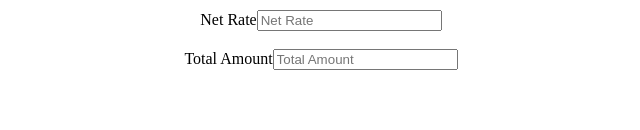
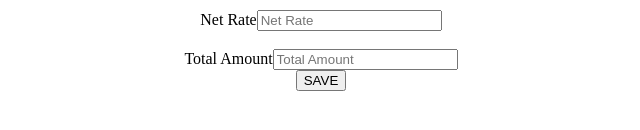
Before and after one commit to sirinakanamoni/PurchaseGit, an Angular app: page / in a window 1280 px wide. Shown: the part 244-374 px from the top of the page, without its empty margins (319-959 px from the left). Built offline with nearby package versions, Linux system fonts and the light colour scheme.

Commit message:
suman -changes in appcomponent.html

```diff
--- a/src/app/app.component.html
+++ b/src/app/app.component.html
@@ -32,4 +32,5 @@
     <label>Total Amount</label>
     <input type="number" placeholder="Total Amount" formControlName="totalAmount" readonly>
   </div>
+  <button>SAVE</button>
 </form>
```
